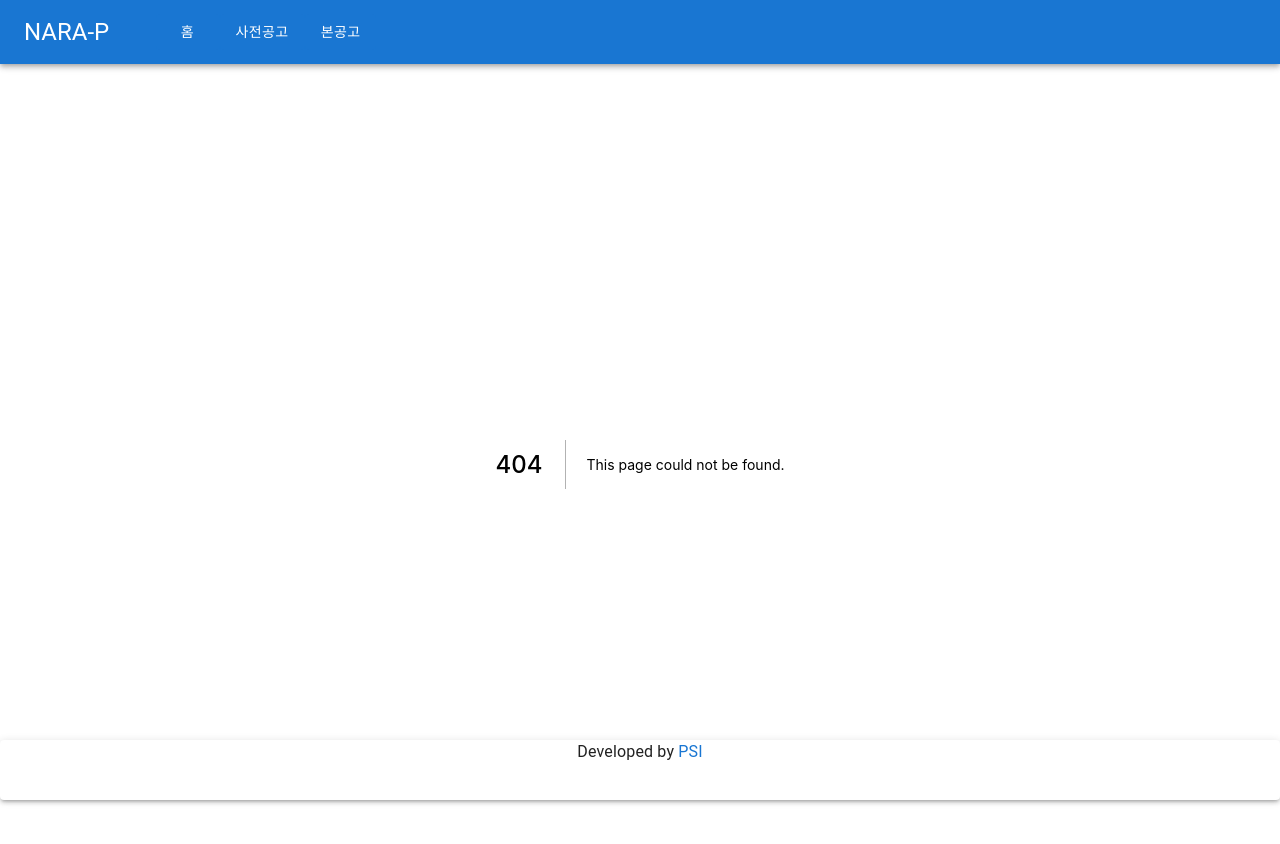
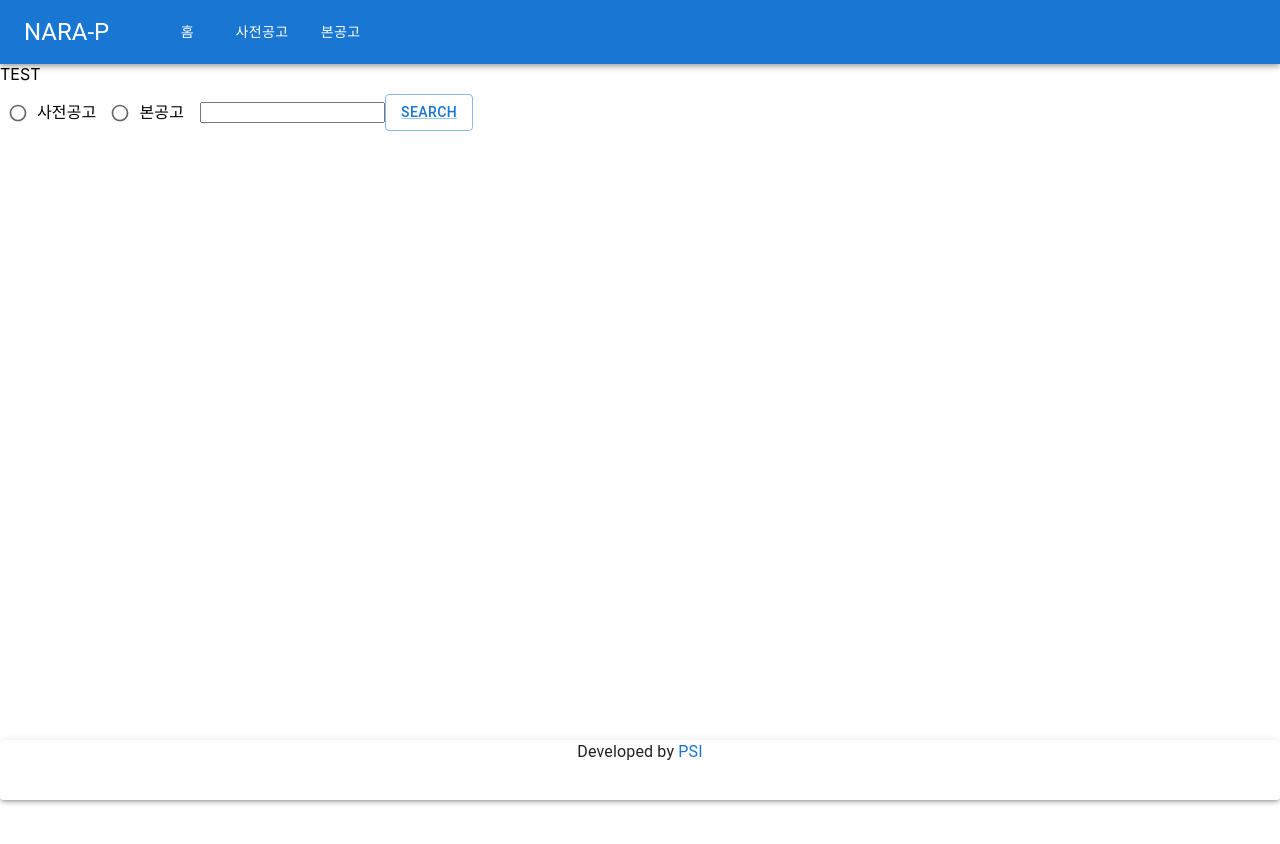
Before and after one commit to tkddls8848/NARA-P, a Next.js app in the folder frontend/: page /test in a window 1280 px wide. Before the commit this address had no page. Shown: the top 844 px of the page. After the commit the page ends 800 px from the top, so only its background shows below. Built offline with nearby package versions, Linux system fonts and the light colour scheme.

Commit message:
reform Search bar

```diff
--- a/frontend/component/boneTask.js
+++ b/frontend/component/boneTask.js
@@ -1,8 +1,6 @@
-import Link from 'next/link'
 import Card from '@mui/material/Card'
 import CardContent from '@mui/material/CardContent'
-import Button from '@mui/material/Button'
-import Typography from '@mui/material/Typography'
+import { Typography, Link } from '@mui/material'
 
 const BoneTask = ({task}) => (
     <Card variant='outlined'>
@@ -11,7 +9,7 @@ const BoneTask = ({task}) => (
         <Typography component='div' key= {task.bidNtceNo + task.bidNtceNm}>사업명 : {task.bidNtceNm.slice(0,20)}</Typography>
         <Typography component='div' key= {task.bidNtceNo + task.bidNtceDt}>접수등록 : {task.bidNtceDt}</Typography>
         <Typography component='div' key= {task.bidNtceNo + task.bidClseDt}>마감 : {task.bidClseDt}</Typography>
-        <Typography component='div' key= {task.bidNtceNo + task.ntceSpecDocUrl1}>파일링크1 : <Button><Link href={task.ntceSpecDocUrl1}>다운로드 링크</Link></Button></Typography>
+        <Typography component='div' key= {task.bidNtceNo + task.ntceSpecDocUrl1}>파일링크1 : <Link underline="hover" href={task.ntceSpecDocUrl1}>다운로드 링크</Link></Typography>
       </CardContent>
     </Card>
 )
--- a/frontend/component/searchBar.js
+++ b/frontend/component/searchBar.js
@@ -1,18 +1,29 @@
 import { Button, Link } from "@mui/material"
 import { useState } from "react"
+import Radio from '@mui/material/Radio'
+import RadioGroup from '@mui/material/RadioGroup'
+import FormControlLabel from '@mui/material/FormControlLabel'
+import FormControl from '@mui/material/FormControl'
 
 const SearchBar = ({address, type}) => {
     const host = address
     const [name, setName] = useState('initialState')
     const onChange = (e) => {
+        console.log('searchBar', e.target.value)
         setName(e.target.value)
     }
     const task = type
 
     return (
-        <div>
+        <div style={{padding: 10}}>
+            <FormControl>
+                <RadioGroup row aria-labelledby="demo-row-radio-buttons-group-label" name="row-radio-buttons-group">
+                    <FormControlLabel value="사전공고" control={<Radio size="small"/>} label="사전공고" />
+                    <FormControlLabel value="본공고" control={<Radio size="small"/>} label="본공고" />
+                </RadioGroup>
+            </FormControl>
             <input id="part" onChange={onChange} key='input'></input>
-            <Button key='button'><Link href={host + '/task/' + task + '/' + name}>Search</Link></Button>
+            <Button key='button' variant="outlined"><Link href={host + '/task/' + task + '/' + name}>Search</Link></Button>
         </div>
     )
 }
--- /dev/null
+++ b/frontend/pages/test.js
@@ -0,0 +1,29 @@
+import axios from 'axios'
+import {  useState } from 'react'
+import SearchBar from '../component/searchBar'
+
+const backAddress = process.env.BACK_URL
+const frontAddress = process.env.FRONT_URL
+
+export default  function Index() {
+  const [data, setData] = useState()
+  const [depart, setDepart] = useState('1')
+  const [type, setType] = useState('sajeon')
+
+  const onChange = (e) => {
+    console.log('e', e.target.value)
+    setDepart(e.target.value)
+  }
+
+  const onClick = () => {
+    setData(process.env.FRONT_URL)
+    console.log(data)
+  }
+
+  return (
+    <div>
+      <div>TEST</div>
+      <SearchBar address={frontAddress} type={type}></SearchBar>
+    </div>
+  )
+}
```
Also changed, not shown: frontend/component/sajeonTask.js (+4 -5 lines), frontend/pages/index.js (+1 -23 lines), frontend/pages/task/test.js (deleted, +0 -12 lines).
